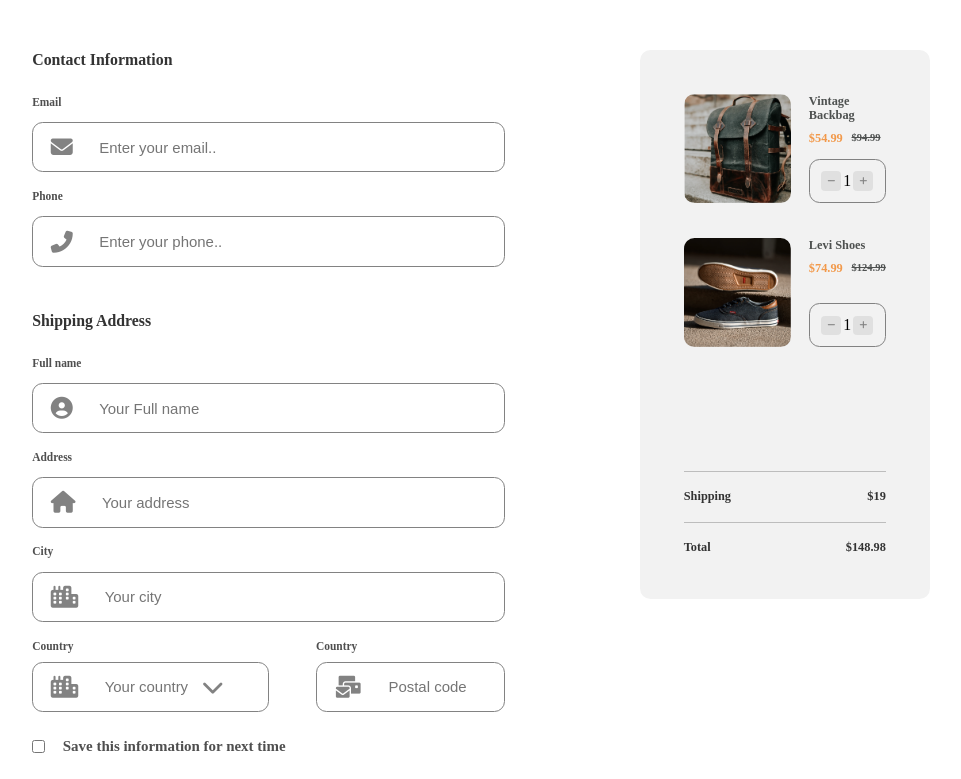
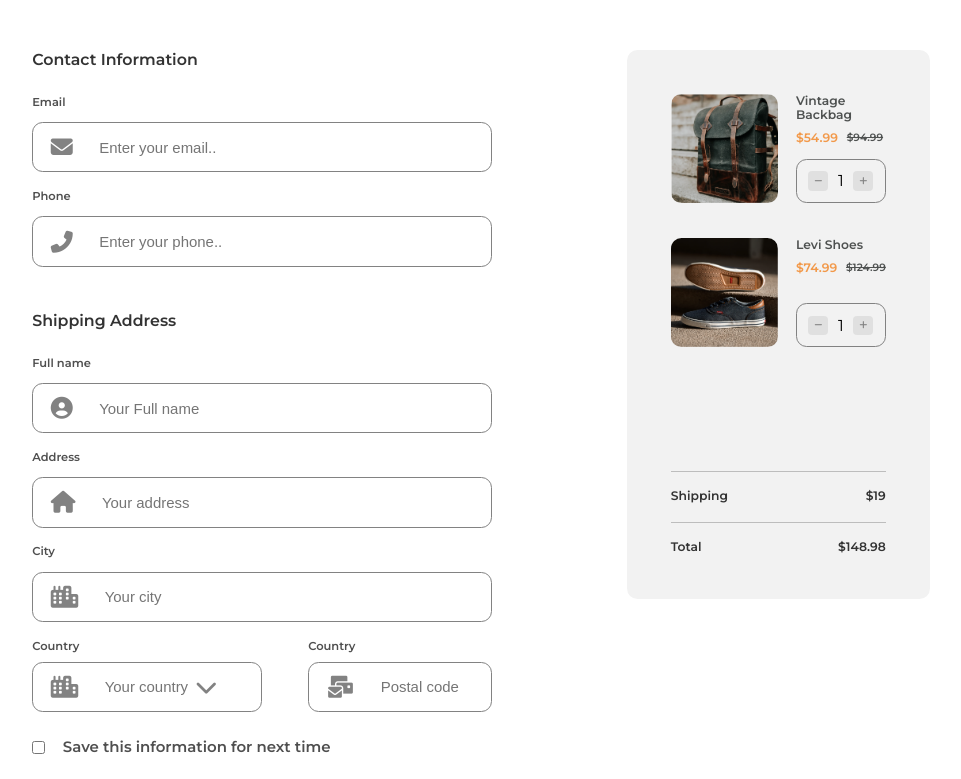
Before and after one commit to omogbemeh/dev-challenges-checkout, a plain HTML site: page index.html in a window 1280 px wide. Shown: the part 112-891 px from the top of the page, without its empty margins (159-1120 px from the left). Drawn offline with Linux system fonts and the light colour scheme.

Commit message:
Added the fonts

```diff
--- a/styles.css
+++ b/styles.css
@@ -1,3 +1,4 @@
+@import url('https://fonts.googleapis.com/css2?family=Montserrat:wght@100;200;300;400;500;600;700&display=swap');
 html {
     font-size: 50%;
     box-sizing: border-box;
@@ -17,6 +18,7 @@
     display: grid;
     grid: 1fr max-content / 1fr;
     justify-items: center;
+    font-family: 'Montserrat', -apple-system, BlinkMacSystemFont, 'Segoe UI', Roboto, Oxygen, Ubuntu, Cantarell, 'Open Sans', 'Helvetica Neue', sans-serif;
 }
 
 .main,
```
Lines whose indentation alone changed are shown as unchanged.
